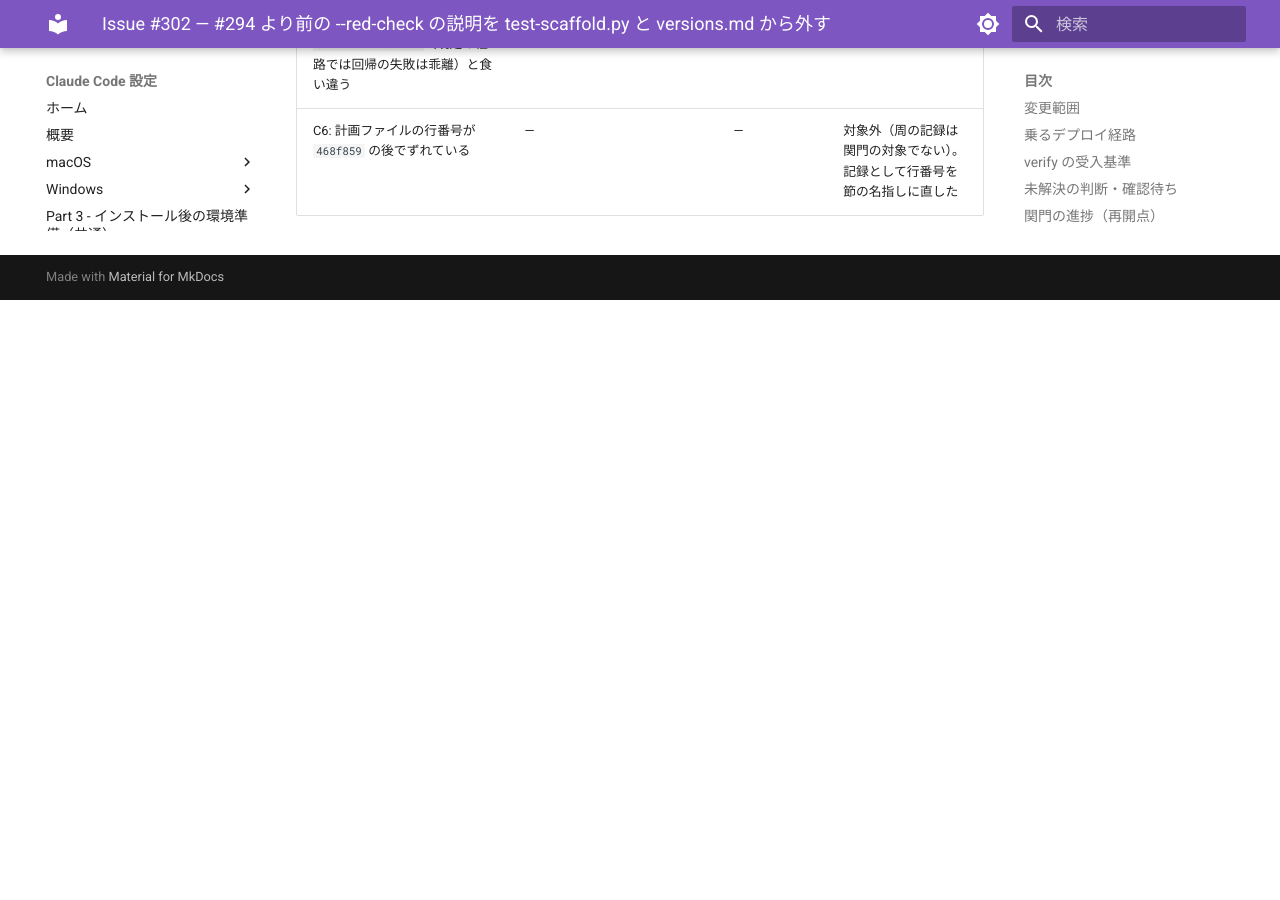
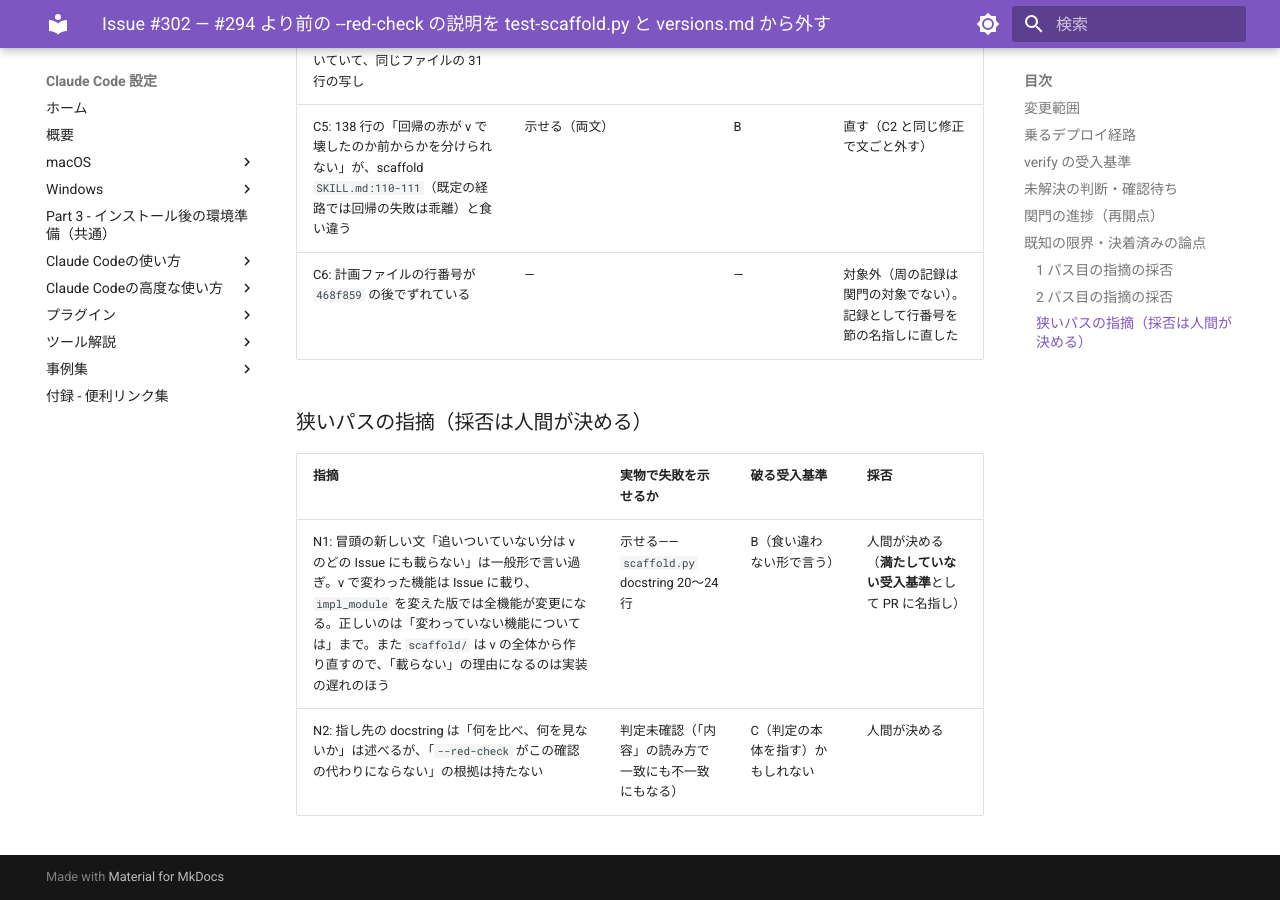
Before and after one commit to hdknr/claude-code-setup, an MkDocs documentation site: the page built from docs/plans/issue-302.md, in a window 1280 px wide and 900 px high, scrolled down 4664 px. Built offline with MkDocs 1.6.1 and Material for MkDocs 9.7.7, drawn with Linux system fonts in a browser that asks for light colours; before the commit the page ends 4964 px from its top, so only the background shows below that; some of the changed text lies outside the part shown.

Commit message:
docs(plans): #302 の 2 パス目と狭いパスの結果を記録する
Co-Authored-By: Claude Opus 5.5 <noreply@anthropic.com>

```diff
--- a/docs/plans/issue-302.md
+++ b/docs/plans/issue-302.md
@@ -60,7 +60,12 @@ main への merge のみ。`versions.md` はプラグインの中にあり、利
 - 2 パス目（2026-10-21、再開後）: `check-all.py` を `27250de` で 44/44（失敗 0）。Verifier（`dev-loop:dev-loop-verifier`・sonnet）
   **反証 0 件**。`/code-review`（high）**指摘 6 件**——採否は下の「2 パス目の指摘の採否」（直す 4・残課題 1・対象外 1）。
   指摘対応は版の 2 文の書き換え（コミットは下の狭いパスの起点の後）
-- 狭いパス: 起点 `468f859`（記録どおり。以降のコミットは計画ファイルと 2 パス目の指摘対応だけ）。結果は下に書く
+- 2 パス目の指摘対応: `25ff666`。`check-all.py` を `25ff666` で 44/44（失敗 0）
+- 狭いパス: 起点 `468f859`（記録どおり。以降のコミットは計画ファイルと 2 パス目の指摘対応だけ）。Verifier
+  （`dev-loop:dev-loop-verifier`・sonnet）**反証 2 件**（N1・N2。下の「狭いパスの指摘」）。**変異は走らせず読解で判断した**と報告
+  ——赤（指し先の欠落・改名は `check-skill-pointers.py`）／素通り（新しい文の意味を変える書き換え。意味を見る歯止めが無い）。
+  規定どおり直さず、採否は人間に渡す
+- この周の起票: 0 件
 - 交絡: 実験なし
 
 ## 既知の限界・決着済みの論点
@@ -90,3 +95,10 @@ main への merge のみ。`versions.md` はプラグインの中にあり、利
 | C4: 147 行の docstring への指し先が、docstring に無い事実（最大の版が作業中の版）に付いていて、同じファイルの 31 行の写し | 示せる（docstring に無い・`versions.md:31`） | C（「判定の本体を指す」） | 直す（C1 と同じ修正で事実ごと外す） |
 | C5: 138 行の「回帰の赤が v<n> で壊したのか前からかを分けられない」が、scaffold `SKILL.md:110-111`（既定の経路では回帰の失敗は乖離）と食い違う | 示せる（両文） | B | 直す（C2 と同じ修正で文ごと外す） |
 | C6: 計画ファイルの行番号が `468f859` の後でずれている | — | — | 対象外（周の記録は関門の対象でない）。記録として行番号を節の名指しに直した |
+
+### 狭いパスの指摘（採否は人間が決める）
+
+| 指摘 | 実物で失敗を示せるか | 破る受入基準 | 採否 |
+| --- | --- | --- | --- |
+| N1: 冒頭の新しい文「追いついていない分は v<n> のどの Issue にも載らない」は一般形で言い過ぎ。v<n> で変わった機能は Issue に載り、`impl_module` を変えた版では全機能が変更になる。正しいのは「変わっていない機能については」まで。また `scaffold/` は v<n> の全体から作り直すので、「載らない」の理由になるのは実装の遅れのほう | 示せる——`scaffold.py` docstring 20〜24 行 | B（食い違わない形で言う） | 人間が決める（**満たしていない受入基準**として PR に名指し） |
+| N2: 指し先の docstring は「何を比べ、何を見ないか」は述べるが、「`--red-check` がこの確認の代わりにならない」の根拠は持たない | 判定未確認（「内容」の読み方で一致にも不一致にもなる） | C（判定の本体を指す）かもしれない | 人間が決める |
```
